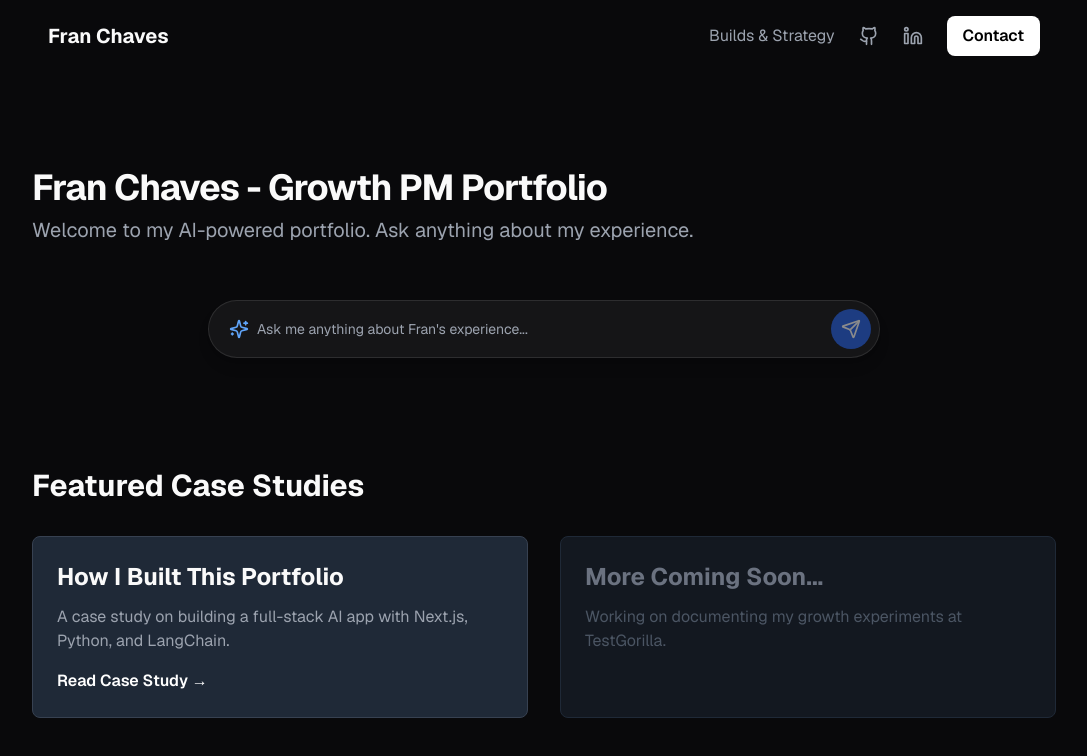
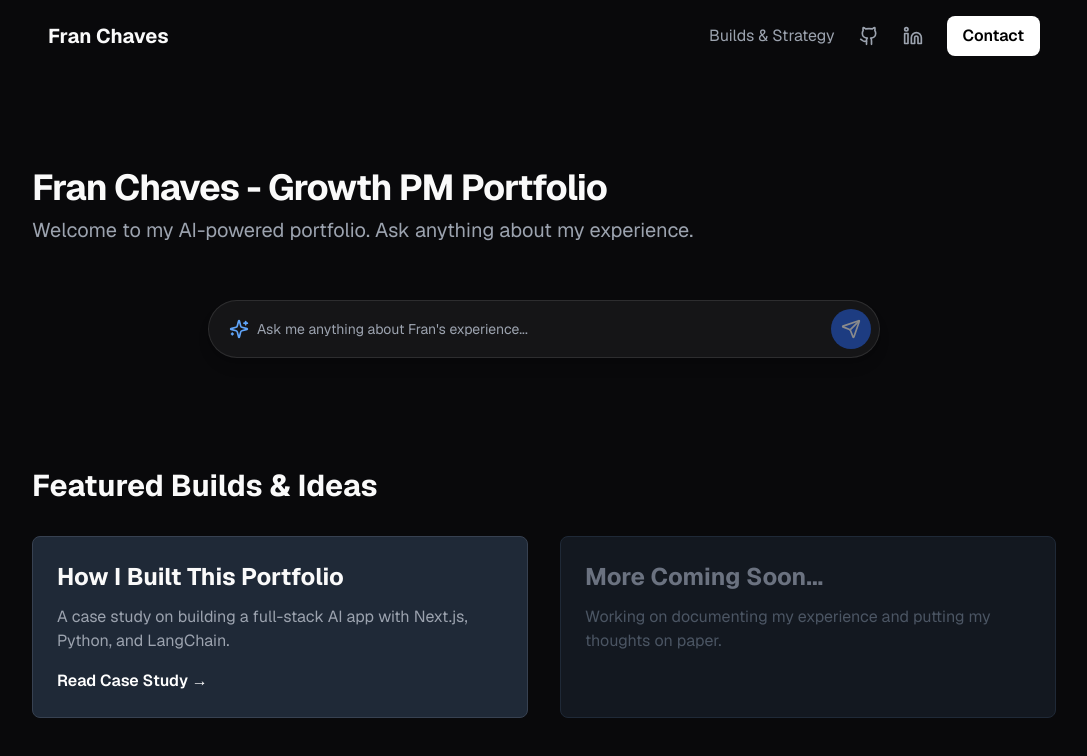
Before and after one commit to franchaves30/portfolio, a Next.js app: page / in a window 1280 px wide. Shown: the top 756 px of the page, without its empty margins (96-1183 px from the left). Built offline with nearby package versions, Linux system fonts and the light colour scheme.

Commit message:
fix: copy in the homepage

```diff
--- a/app/(chat)/page.tsx
+++ b/app/(chat)/page.tsx
@@ -23,7 +23,7 @@ export default function Page() {
       {/* CASE STUDIES SECTION */}
       <div className="w-full max-w-5xl text-left">
         <h2 className="text-3xl font-bold mb-8">
-          Featured Case Studies
+          Featured Builds & Ideas
         </h2>
         <div className="grid grid-cols-1 md:grid-cols-2 gap-8">
           {/* Card 1 */}
@@ -46,7 +46,7 @@ export default function Page() {
               More Coming Soon...
             </h3>
             <p className="text-gray-600 mb-4">
-              Working on documenting my growth experiments at TestGorilla.
+              Working on documenting my experience and putting my thoughts on paper.
             </p>
           </div>
         </div>
```
